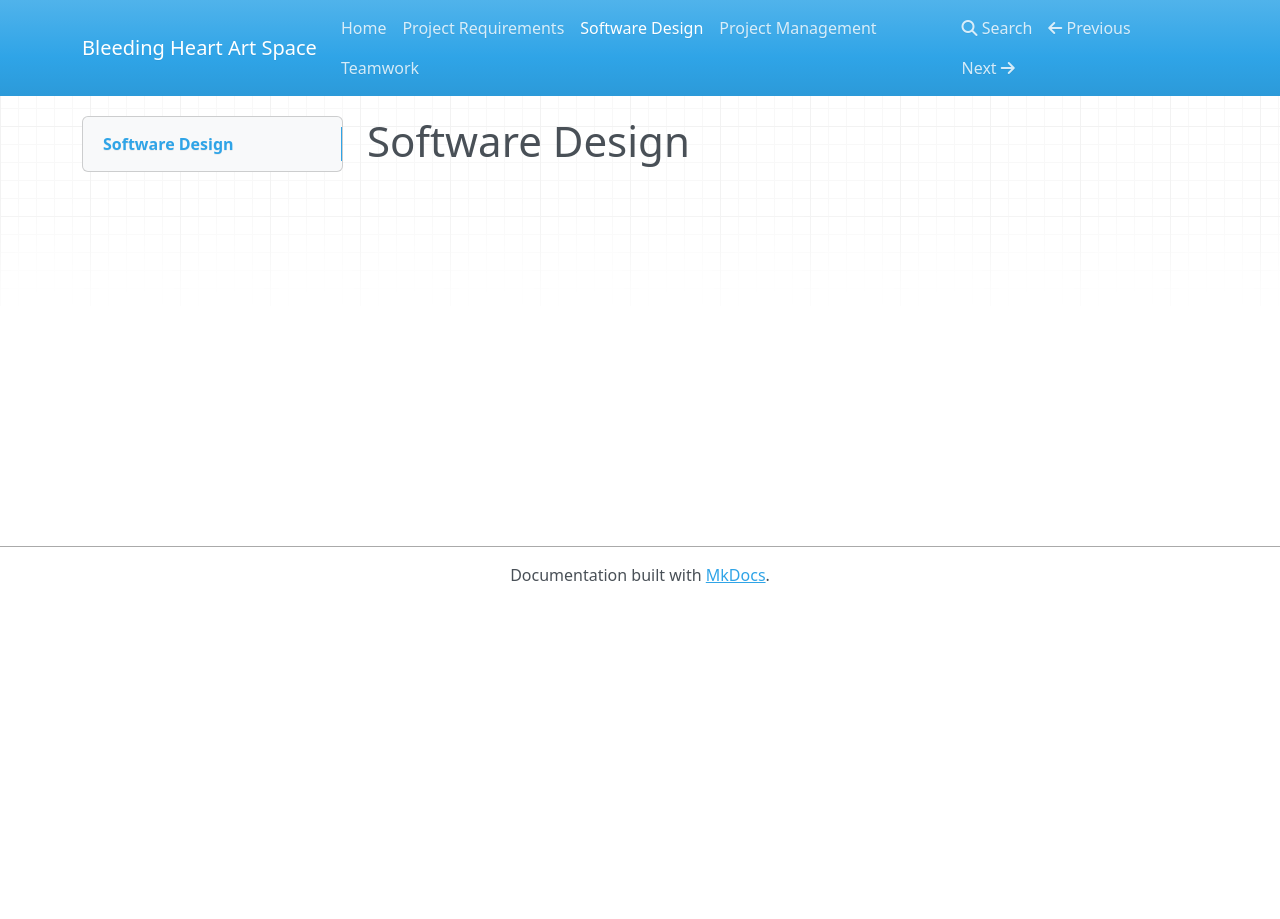
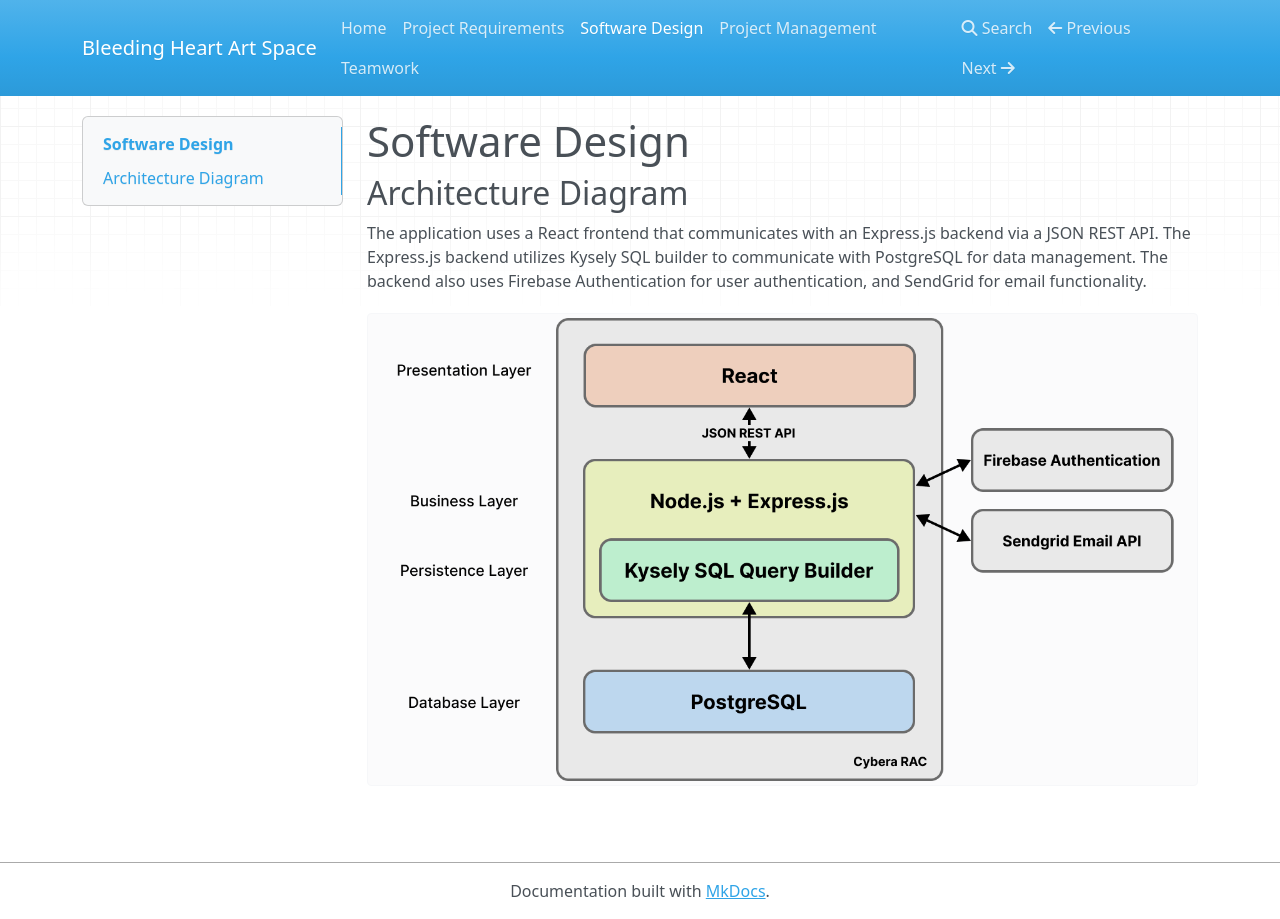
Before and after one commit to UAlberta-CMPUT401/f24project-Bleeding-Heart-Art-Space, an MkDocs documentation site: the page built from docs/software-design.md, in a window 1280 px wide. Built offline with MkDocs 1.6.1, drawn with Linux system fonts in a browser that asks for light colours; nearby versions of some CDN libraries.

Commit message:
wip: docs architecture diagram

```diff
--- a/docs/software-design.md
+++ b/docs/software-design.md
@@ -1 +1,8 @@
 # Software Design
+
+## Architecture Diagram
+The application uses a React frontend that communicates with an Express.js backend via a JSON REST
+API. The Express.js backend utilizes Kysely SQL builder to communicate with PostgreSQL for data
+management. The backend also uses Firebase Authentication for user authentication, and SendGrid
+for email functionality.
+![Architecture Diagram](images/architecture-diagram.png)
```
Also changed, not shown: docs/images/architecture-diagram.png (added).
